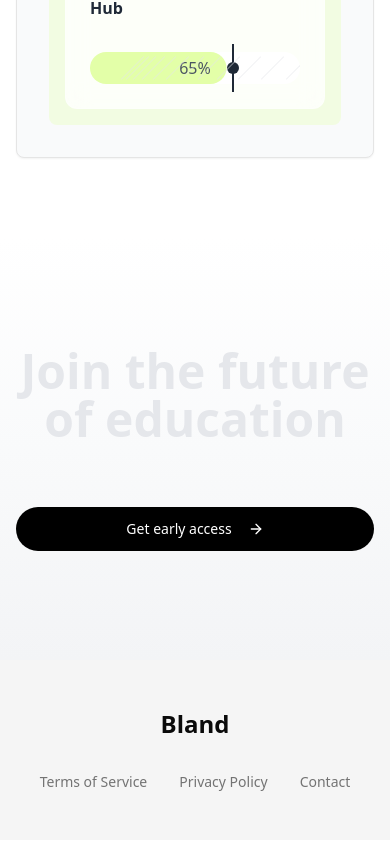
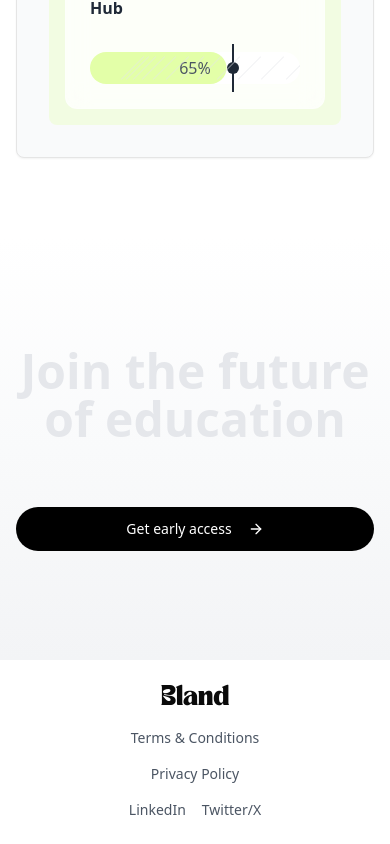
Before and after one commit to amainooti/bland-ai-landing, a React (Vite) app: page / in a window 390 px wide. Shown: the part 5243-6087 px from the top of the page. Built offline with nearby package versions, Linux system fonts and the light colour scheme.

Commit message:
edited the footer style

```diff
--- a/src/components/Footer.tsx
+++ b/src/components/Footer.tsx
@@ -1,18 +1,37 @@
 export const Footer = () => {
   return (
-    <footer className="py-12 bg-muted">
-      <div className="container mx-auto px-4">
-        <div className="flex flex-col md:flex-row justify-between items-center gap-8">
-          <div className="text-2xl font-bold text-gradient">Bland</div>
-          <div className="flex gap-8 text-sm text-muted-foreground">
-            <a href="#" className="hover:text-primary transition-colors">
-              Terms of Service
+    <footer className="w-full bg-white">
+      <div className="container mx-auto px-4 w-full md:w-3/4">
+        <div className="flex flex-col md:flex-row items-center justify-between py-6 space-y-4 md:space-y-0">
+          <div className="font-nimbus text-xl">
+            <span className="cursor-pointer">Bland</span>
+          </div>
+          <div className="flex flex-col md:flex-row items-center gap-4 md:gap-8 text-sm">
+            <a
+              href="#"
+              className="text-gray-600 hover:text-gray-900 transition-colors"
+            >
+              Terms & Conditions
             </a>
-            <a href="#" className="hover:text-primary transition-colors">
+            <a
+              href="#"
+              className="text-gray-600 hover:text-gray-900 transition-colors"
+            >
               Privacy Policy
             </a>
-            <a href="#" className="hover:text-primary transition-colors">
-              Contact
+          </div>
+          <div className="flex gap-4 md:gap-8 text-sm">
+            <a
+              href="#"
+              className="text-gray-600 hover:text-gray-900 transition-colors"
+            >
+              LinkedIn
+            </a>
+            <a
+              href="#"
+              className="text-gray-600 hover:text-gray-900 transition-colors"
+            >
+              Twitter/X
             </a>
           </div>
         </div>
--- a/src/components/Navbar.tsx
+++ b/src/components/Navbar.tsx
@@ -11,8 +11,8 @@ export const Navbar = () => {
         {/* Desktop Navigation */}
         <div className="hidden md:flex items-center justify-between">
           <div className="flex items-center gap-8">
-            <div className="text-2xl font-bold text-gradient cursor-pointer">
-              <span className="font-nimbus">Bland</span>
+            <div className="text-2xl font-bold font-nimbus text-gradient cursor-pointer">
+              <span>Bland</span>
             </div>
             <a
               href="#"
```
